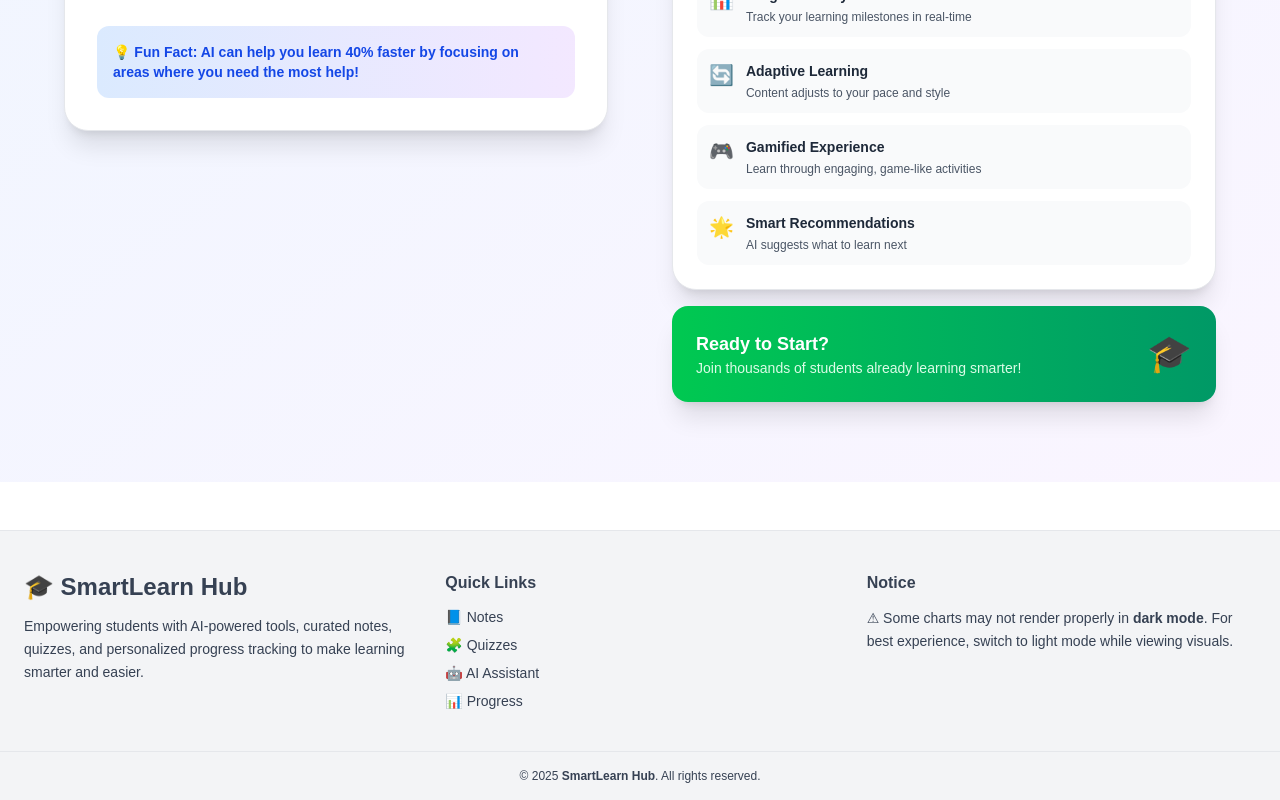
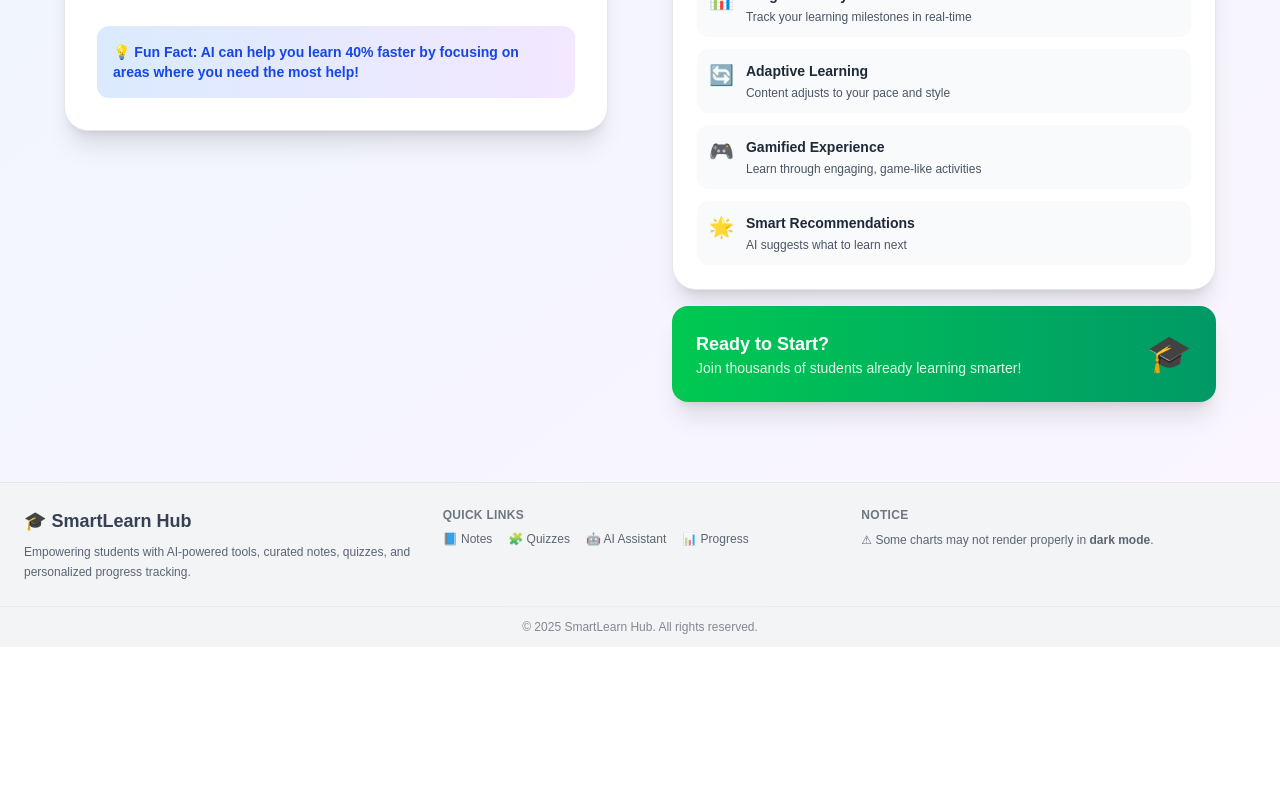
Before and after one commit to RohitKamble171012/SmartLearnHub_WEB, a Next.js app: page / in a window 1280 px wide. Shown: the part 1377-2177 px from the top of the page. After the commit the page ends 2024 px from the top, so only its background shows below. Built offline with nearby package versions, Linux system fonts and the light colour scheme; no server answers.

Commit message:
Update Footer.tsx

```diff
--- a/src/components/Footer.tsx
+++ b/src/components/Footer.tsx
@@ -11,62 +11,52 @@ export default function Footer() {
       : "bg-gray-100 text-gray-700 border-gray-200";
 
   return (
-    <footer className={`w-full mt-12 border-t ${bg}`}>
-      <div className="max-w-7xl mx-auto px-6 py-10 grid grid-cols-1 md:grid-cols-3 gap-8">
+    <footer className={`w-full border-t ${bg}`}>
+      <div className="max-w-7xl mx-auto px-6 py-6 grid grid-cols-1 md:grid-cols-3 gap-6 text-sm">
 
-        {/* Brand */}
+        {/* Brand - Compact */}
         <div>
-          <h2 className="text-2xl font-extrabold gradient-text">🎓 SmartLearn Hub</h2>
-          <p className="mt-3 text-sm leading-relaxed">
-            Empowering students with AI-powered tools, curated notes, quizzes, and
-            personalized progress tracking to make learning smarter and easier.
+          <h2 className="text-lg font-bold gradient-text">🎓 SmartLearn Hub</h2>
+          <p className="mt-2 text-xs leading-relaxed opacity-80">
+            Empowering students with AI-powered tools, curated notes, quizzes, and personalized progress tracking.
           </p>
         </div>
 
-        {/* Quick Links */}
-        <nav aria-label="Footer Navigation">
-          <h3 className="font-semibold mb-3">Quick Links</h3>
-          <ul className="space-y-2 text-sm">
-            <li>
-              <Link href="/notes" className="hover:underline transition-colors duration-200">
+        {/* Quick Links - Horizontal */}
+        <nav aria-label="Footer Navigation" className="flex flex-col">
+          <h3 className="font-semibold mb-2 text-xs uppercase tracking-wide opacity-70">Quick Links</h3>
+          <div className="flex flex-wrap gap-4 text-xs">
+            <Link href="/notes" className="hover:underline transition-colors duration-200 opacity-80 hover:opacity-100 whitespace-nowrap">
               📘 Notes
             </Link>
-            </li>
-            <li>
-              <Link href="/quiz" className="hover:underline transition-colors duration-200">
+            <Link href="/quiz" className="hover:underline transition-colors duration-200 opacity-80 hover:opacity-100 whitespace-nowrap">
               🧩 Quizzes
             </Link>
-            </li>
-            <li>
-              <Link href="/ai-assistant" className="hover:underline transition-colors duration-200">
+            <Link href="/ai-assistant" className="hover:underline transition-colors duration-200 opacity-80 hover:opacity-100 whitespace-nowrap">
               🤖 AI Assistant
             </Link>
-            </li>
-            <li>
-              <Link href="/progress" className="hover:underline transition-colors duration-200">
+            <Link href="/progress" className="hover:underline transition-colors duration-200 opacity-80 hover:opacity-100 whitespace-nowrap">
               📊 Progress
             </Link>
-            </li>
-          </ul>
+          </div>
         </nav>
 
-        {/* Disclaimer */}
+        {/* Notice - Compact */}
         <div>
-          <h3 className="font-semibold mb-3">Notice</h3>
-          <p className="text-sm leading-relaxed">
+          <h3 className="font-semibold mb-2 text-xs uppercase tracking-wide opacity-70">Notice</h3>
+          <p className="text-xs leading-relaxed opacity-80">
             ⚠ Some charts may not render properly in <strong>dark mode</strong>.
-            For best experience, switch to light mode while viewing visuals.
           </p>
         </div>
       </div>
 
-      {/* Bottom Bar */}
+      {/* Bottom Bar - Minimal */}
       <div
-        className={`text-center text-xs py-4 border-t ${
+        className={`text-center text-xs py-3 border-t ${
           theme === "dark" ? "border-gray-700" : "border-gray-200"
-        }`}
+        } opacity-60`}
       >
-        © {new Date().getFullYear()} <span className="font-semibold">SmartLearn Hub</span>. All rights reserved.
+        © {new Date().getFullYear()} SmartLearn Hub. All rights reserved.
       </div>
     </footer>
   );
```
Lines whose indentation alone changed are shown as unchanged.
